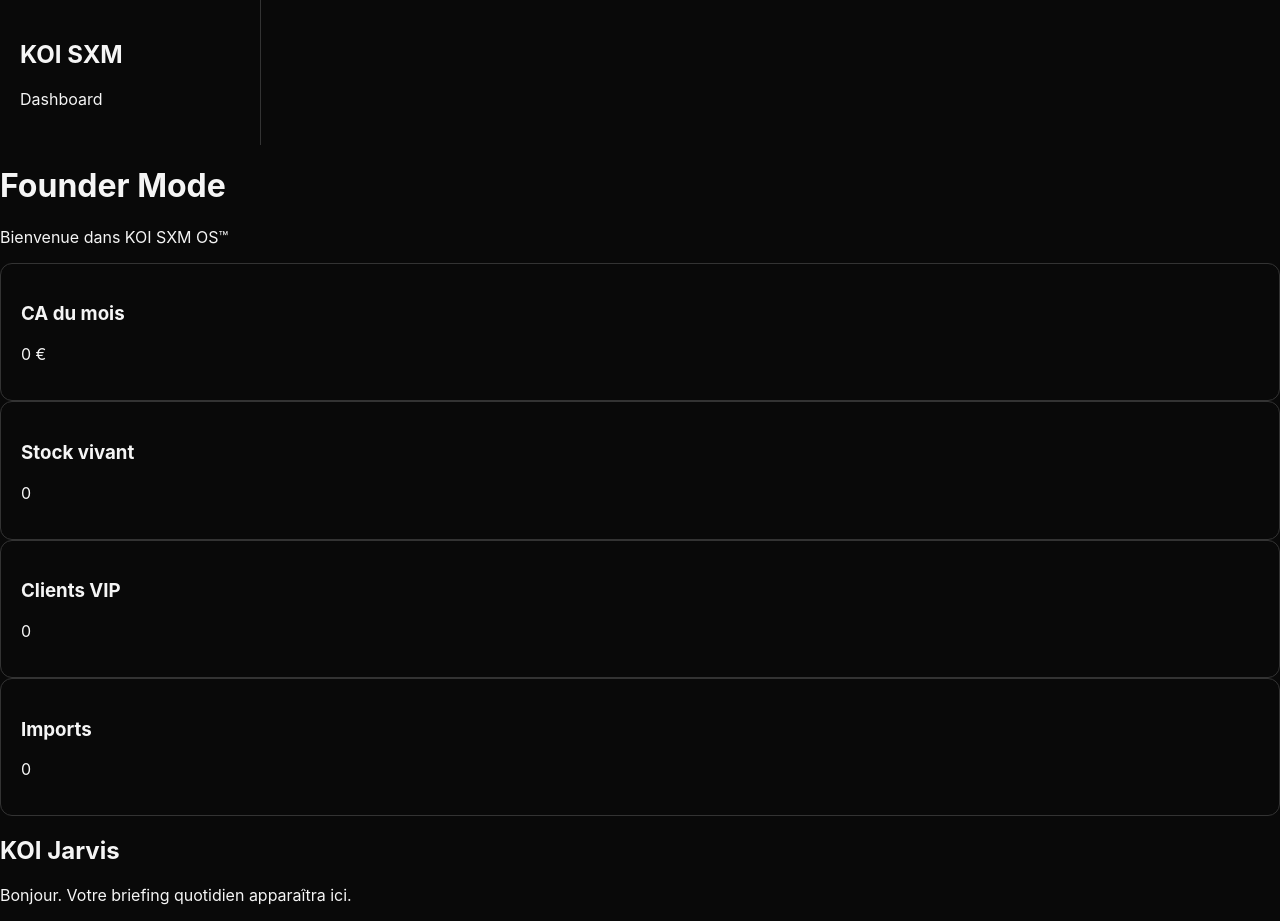
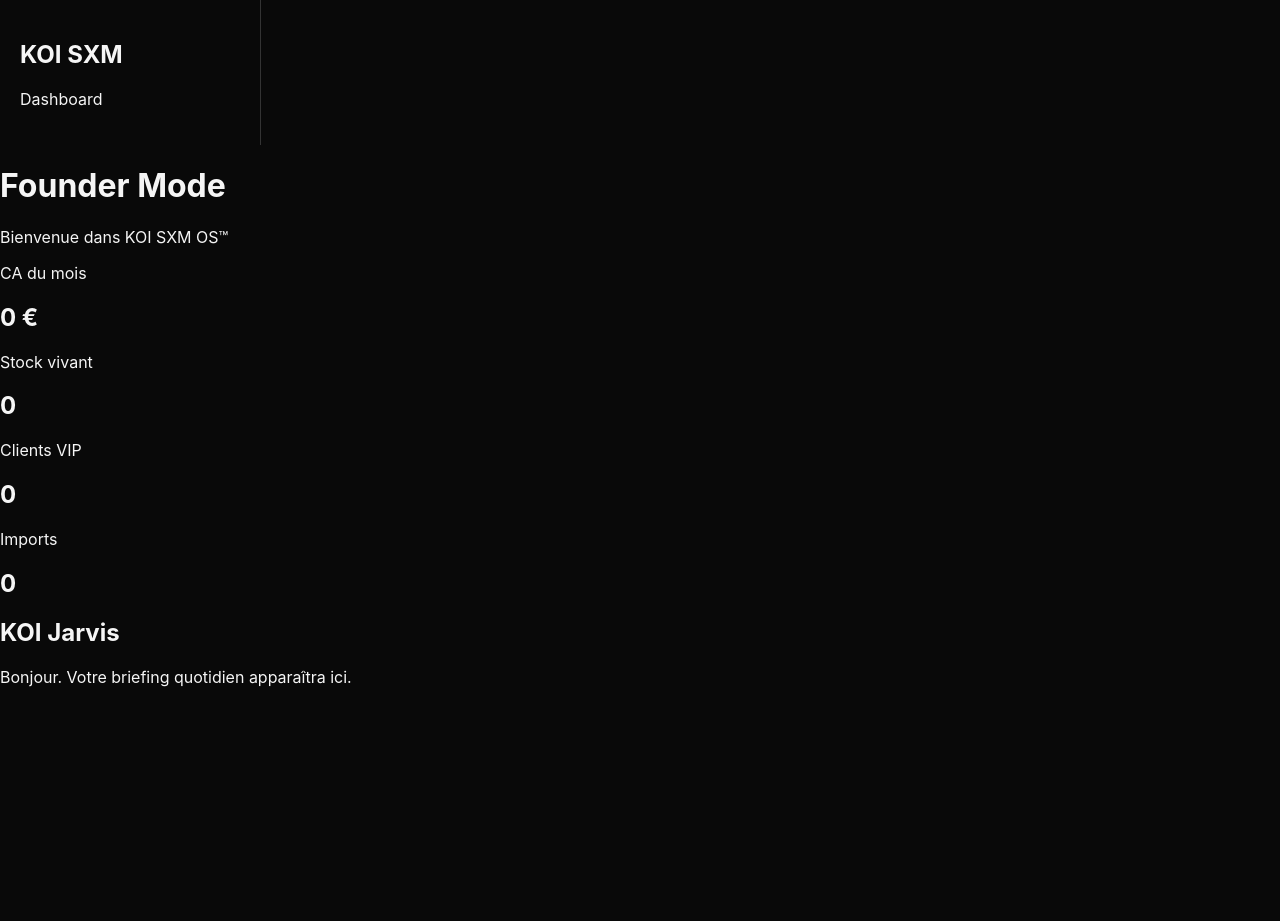
Before and after one commit to KOISXM/koi-sxm-os, a Next.js app: page /war-room in a window 1280 px wide. After the commit the page ends 800 px from the top, so only its background shows below. Built offline with nearby package versions, Linux system fonts and the light colour scheme.

Commit message:
Update KPI

```diff
--- a/components/dashboard/KPI.tsx
+++ b/components/dashboard/KPI.tsx
@@ -1,13 +1,15 @@
-type Props = {
+export default function KPI({
+  title,
+  value,
+}: {
   title: string;
   value: string;
-};
+}) {
+  return (
+    <div className="rounded-2xl border border-zinc-800 bg-zinc-950 p-6">
+      <p className="text-zinc-500">{title}</p>
 
-export default function KPI({ title, value }: Props) {
-  return (
-    <div style={{ padding: 20, border: "1px solid #333", borderRadius: 12 }}>
-      <h3>{title}</h3>
-      <p>{value}</p>
+      <h2 className="text-3xl font-bold mt-2">{value}</h2>
     </div>
   );
 }
```
